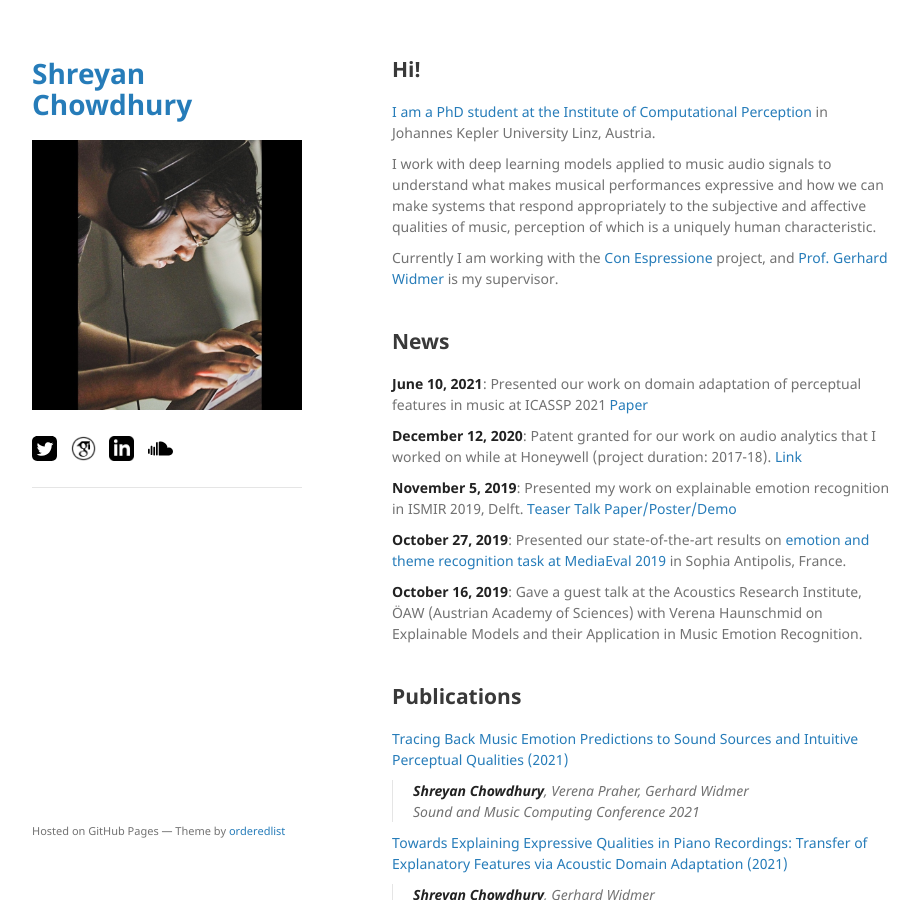
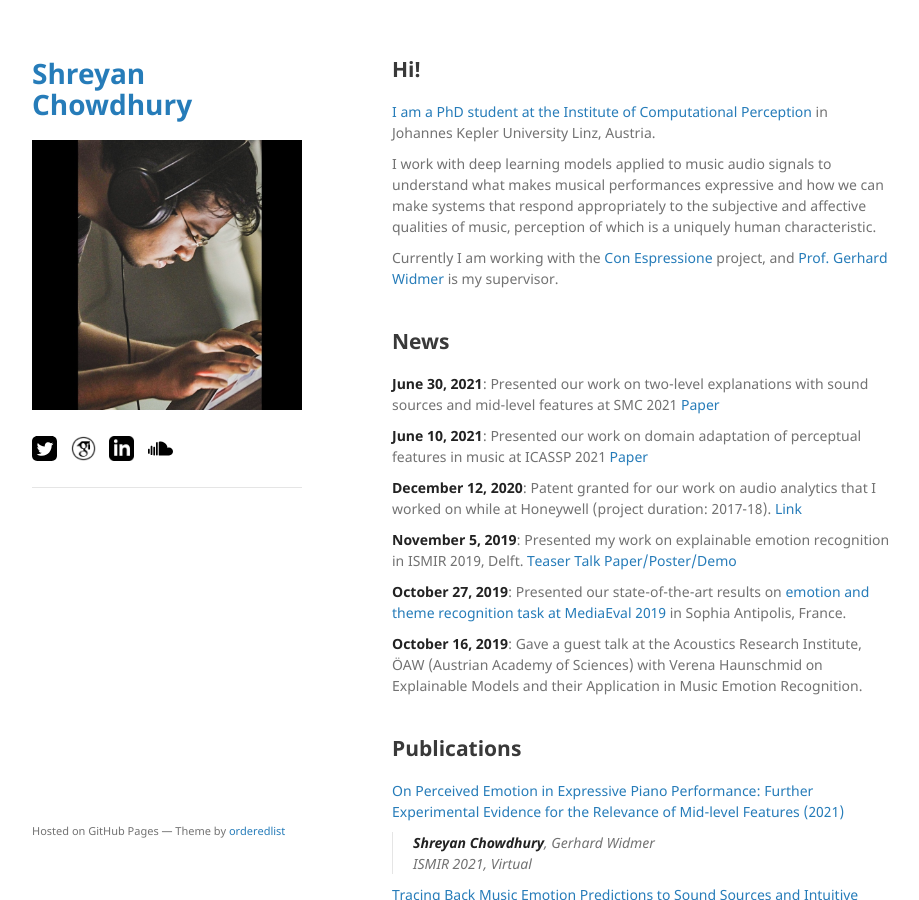
Before and after one commit to shreyanc/shreyanc.github.io, a Jekyll site: the page built from index.md, in a window 1280 px wide and 900 px high. Shown: the whole window, without its empty margins (178-1097 px from the left). Built offline with Jekyll 4.4.1, drawn with Linux system fonts in a browser that asks for light colours.

Commit message:
Update index.md

```diff
--- a/index.md
+++ b/index.md
@@ -20,6 +20,8 @@ Currently I am working with the [Con Espressione](https://www.jku.at/en/institut
 
 <br><br>-->
 ## News
+**June 30, 2021**: Presented our work on two-level explanations with sound sources and mid-level features at SMC 2021 [Paper](https://arxiv.org/abs/2106.07787)
+
 **June 10, 2021**: Presented our work on domain adaptation of perceptual features in music at ICASSP 2021 [Paper](https://arxiv.org/abs/2102.13479)
 
 **December 12, 2020**: Patent granted for our work on audio analytics that I worked on while at Honeywell (project duration: 2017-18). [Link](https://patents.google.com/patent/US10475468B1)
@@ -33,7 +35,11 @@ Currently I am working with the [Con Espressione](https://www.jku.at/en/institut
 <br>
 
 ## Publications
-[Tracing Back Music Emotion Predictions to Sound Sources and Intuitive Perceptual Qualities (2021)](#)
+[On Perceived Emotion in Expressive Piano Performance: Further Experimental Evidence for the Relevance of Mid-level Features (2021)](https://arxiv.org/abs/2107.13231)
+> **Shreyan Chowdhury**, Gerhard Widmer<br>
+> ISMIR 2021, Virtual
+
+[Tracing Back Music Emotion Predictions to Sound Sources and Intuitive Perceptual Qualities (2021)](https://arxiv.org/abs/2106.07787)
 > **Shreyan Chowdhury**, Verena Praher, Gerhard Widmer<br>
 > Sound and Music Computing Conference 2021
 
```
